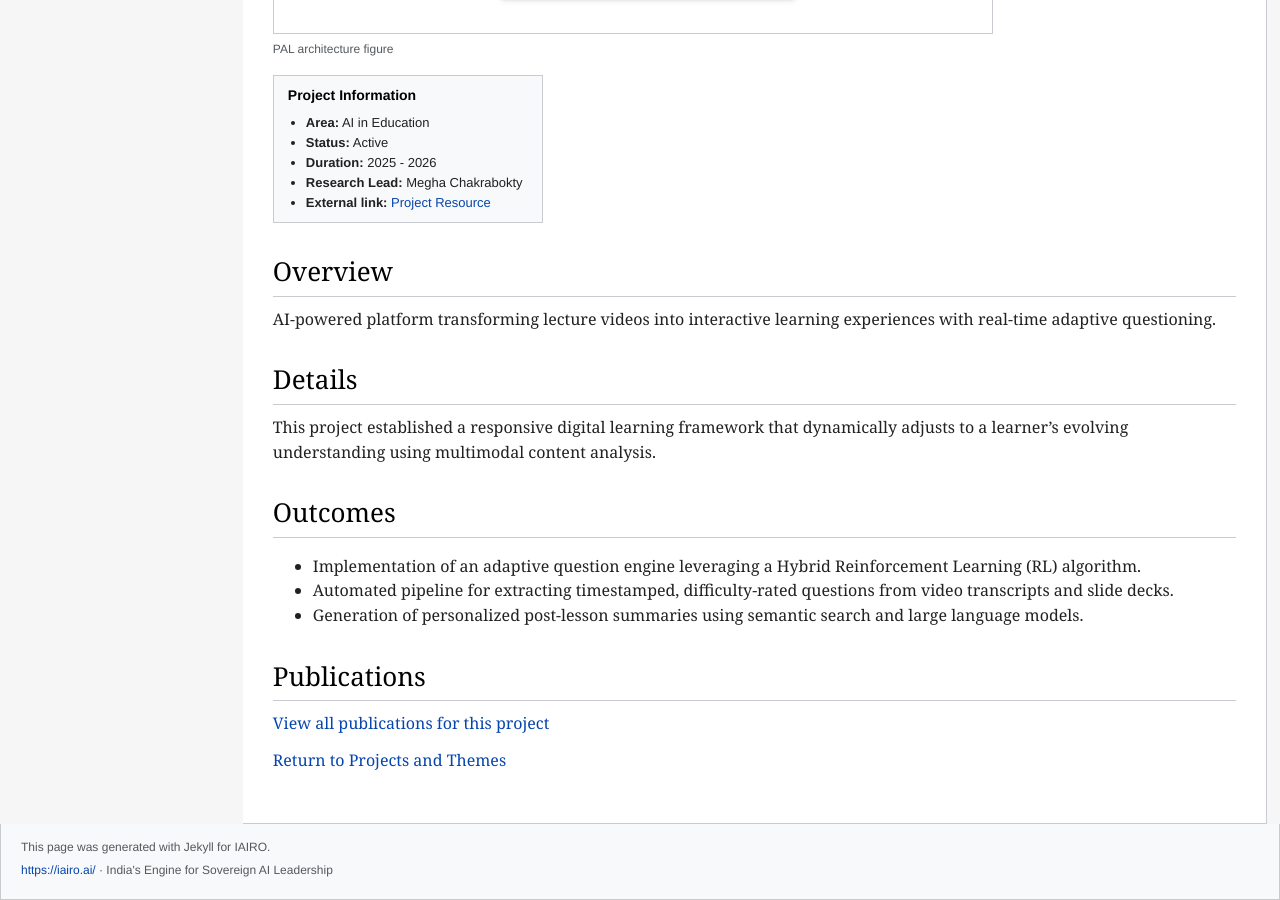
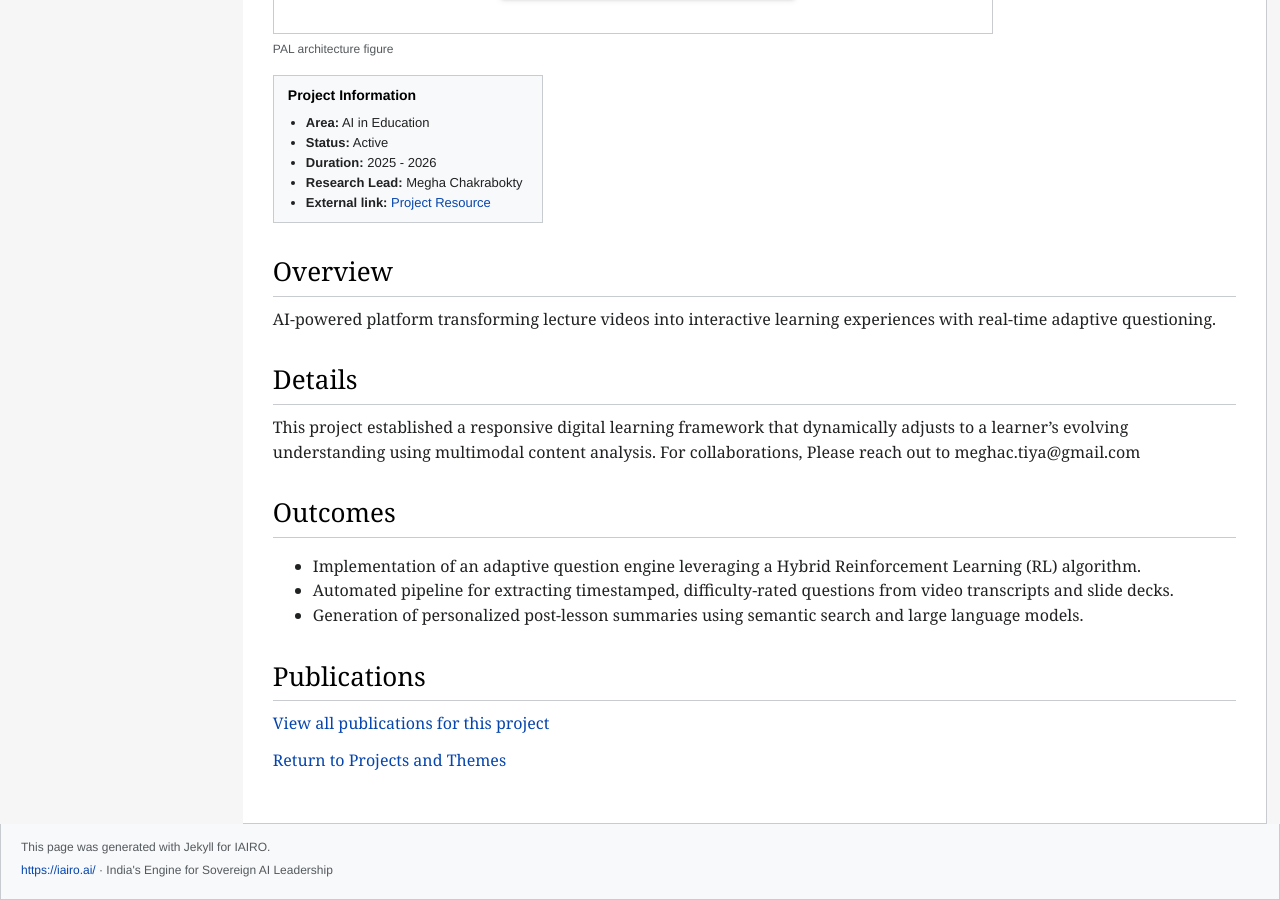
Before and after one commit to India-AI-Research-Organisation/iairo-research, a Jekyll site: the page built from _projects/2025-PAL.md, in a window 1280 px wide and 900 px high, scrolled down 1051 px. Built offline with Jekyll 4.4.1, drawn with Linux system fonts in a browser that asks for light colours; comment, search, counter and statistics services are not loaded.

Commit message:
Update project description with collaboration details
Added contact information for collaborations.

```diff
--- a/_projects/2025-PAL.md
+++ b/_projects/2025-PAL.md
@@ -14,7 +14,7 @@ external_link: https://tinyurl.com/3c3vx2zn
 research_lead: Megha Chakrabokty
 
 ---
-This project established a responsive digital learning framework that dynamically adjusts to a learner's evolving understanding using multimodal content analysis.
+This project established a responsive digital learning framework that dynamically adjusts to a learner's evolving understanding using multimodal content analysis. For collaborations, Please reach out to meghac.tiya@gmail.com
 
 ## Outcomes
 
```
